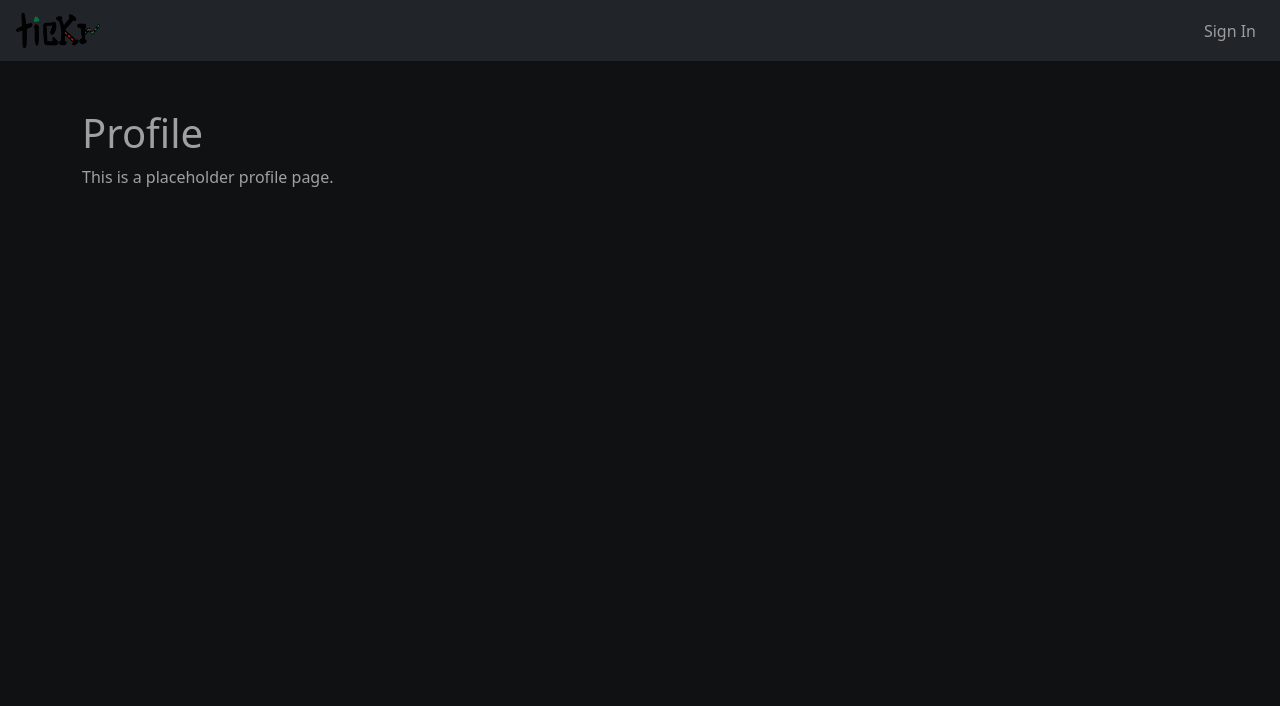
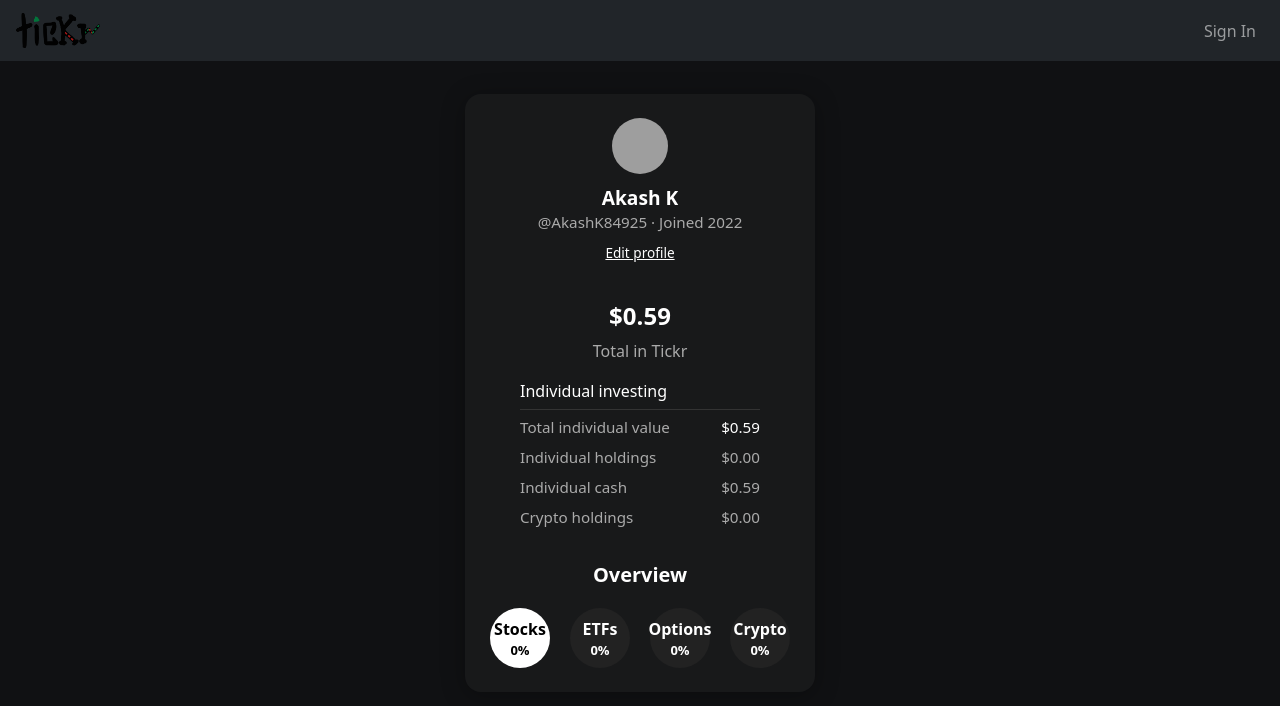
Before and after one commit to g1tvik/tickr, a React (Vite) app in the folder stockbuddy/: page /profile in a window 1280 px wide. Shown: the top 706 px of the page. Built offline with nearby package versions, Linux system fonts and the light colour scheme; no server answers; grey boxes are pictures that could not be loaded.

Commit message:
designed the profile page

```diff
--- /dev/null
+++ b/stockbuddy/src/pages/Profile.css
@@ -0,0 +1,150 @@
+.profile-page-center {
+  min-height: 80vh;
+  display: flex;
+  flex-direction: column;
+  align-items: center;
+  justify-content: center;
+  background: transparent;
+}
+
+.profile-card {
+  background: #18191a;
+  border-radius: 16px;
+  padding: 1.5rem 1rem;
+  box-shadow: 0 4px 24px rgba(0,0,0,0.3);
+  width: 100%;
+  max-width: 350px;
+  text-align: center;
+  color: #fff;
+}
+
+.profile-avatar {
+  width: 56px;
+  height: 56px;
+  border-radius: 50%;
+  margin-bottom: 12px;
+  object-fit: cover;
+  background: #222;
+}
+
+.profile-name {
+  color: #fff;
+  font-size: 1.2rem;
+  font-weight: 600;
+  margin-bottom: 0.15rem;
+}
+
+.profile-username {
+  color: #aaa;
+  margin-bottom: 6px;
+  font-size: 0.95rem;
+}
+
+.profile-edit {
+  color: #fff;
+  font-weight: 500;
+  text-decoration: underline;
+  font-size: 0.85rem;
+  margin-bottom: 1rem;
+  display: inline-block;
+}
+
+.profile-total-value {
+  font-size: 1.5rem;
+  color: #fff;
+  margin: 1.2rem 0 0.3rem;
+  font-weight: 700;
+}
+
+.profile-total-label {
+  color: #aaa;
+  margin-bottom: 1rem;
+  font-size: 1rem;
+}
+
+.profile-investing-section {
+  text-align: left;
+  margin: 0 auto 1.2rem;
+  max-width: 240px;
+}
+
+.profile-investing-title {
+  color: #fff;
+  font-weight: 500;
+  margin-bottom: 6px;
+  font-size: 1rem;
+}
+
+.profile-divider {
+  border-top: 1px solid #333;
+  margin-bottom: 6px;
+}
+
+.profile-investing-row {
+  display: flex;
+  justify-content: space-between;
+  color: #aaa;
+  font-size: 0.95rem;
+  margin-bottom: 7px;
+}
+
+.profile-investing-value {
+  color: #fff;
+}
+
+.profile-overview-section {
+  margin-top: 2rem;
+}
+
+.profile-overview-title {
+  color: #fff;
+  font-weight: 600;
+  margin-bottom: 18px;
+  font-size: 1.25rem;
+}
+
+.profile-overview-circles {
+  display: flex;
+  justify-content: center;
+  gap: 20px;
+}
+
+.profile-overview-circle {
+  background: #222;
+  color: #fff;
+  border-radius: 50%;
+  width: 60px;
+  height: 60px;
+  display: flex;
+  flex-direction: column;
+  align-items: center;
+  justify-content: center;
+  font-weight: 700;
+  font-size: 16px;
+  transition: background 0.2s, color 0.2s;
+}
+
+.profile-overview-circle-active {
+  background: #fff;
+  color: #000;
+}
+
+.profile-overview-value {
+  font-size: 13px;
+  font-weight: 600;
+}
+
+@media (max-width: 600px) {
+  .profile-card {
+    padding: 1rem 0.2rem;
+    max-width: 98vw;
+  }
+  .profile-overview-circles {
+    gap: 10px;
+  }
+  .profile-overview-circle {
+    width: 44px;
+    height: 44px;
+    font-size: 12px;
+  }
+}
--- a/stockbuddy/src/pages/Profile.jsx
+++ b/stockbuddy/src/pages/Profile.jsx
@@ -1,10 +1,65 @@
 import React from 'react';
+import './Profile.css';
+
+const mockUser = {
+  name: "Akash K",
+  username: "@AkashK84925",
+  joined: "2022",
+  avatar: "https://ui-avatars.com/api/?name=Akash+K&background=333&color=fff&size=128",
+  totalValue: "$0.59",
+  holdings: "$0.00",
+  cash: "$0.59",
+  crypto: "$0.00",
+  overview: [
+    { label: "Stocks", value: "0%" },
+    { label: "ETFs", value: "0%" },
+    { label: "Options", value: "0%" },
+    { label: "Crypto", value: "0%" }
+  ]
+};
 
 function Profile() {
   return (
-    <div className="container mt-5">
-      <h1>Profile</h1>
-      <p>This is a placeholder profile page.</p>
+    <div className="profile-page-center pt-4">
+      <div className="profile-card">
+        <img src={mockUser.avatar} alt="avatar" className="profile-avatar" />
+        <h2 className="profile-name">{mockUser.name}</h2>
+        <div className="profile-username">{mockUser.username} · Joined {mockUser.joined}</div>
+        <a href="#" className="profile-edit">Edit profile</a>
+        <div className="profile-total-value">{mockUser.totalValue}</div>
+        <div className="profile-total-label">Total in Tickr</div>
+        <div className="profile-investing-section">
+          <div className="profile-investing-title">Individual investing</div>
+          <div className="profile-divider"></div>
+          <div className="profile-investing-row">
+            <span>Total individual value</span>
+            <span className="profile-investing-value">{mockUser.totalValue}</span>
+          </div>
+          <div className="profile-investing-row">
+            <span>Individual holdings</span>
+            <span>{mockUser.holdings}</span>
+          </div>
+          <div className="profile-investing-row">
+            <span>Individual cash</span>
+            <span>{mockUser.cash}</span>
+          </div>
+          <div className="profile-investing-row">
+            <span>Crypto holdings</span>
+            <span>{mockUser.crypto}</span>
+          </div>
+        </div>
+        <div className="profile-overview-section">
+          <div className="profile-overview-title">Overview</div>
+          <div className="profile-overview-circles">
+            {mockUser.overview.map((item, idx) => (
+              <div key={idx} className={`profile-overview-circle${idx === 0 ? ' profile-overview-circle-active' : ''}`}>
+                <div>{item.label}</div>
+                <div className="profile-overview-value">{item.value}</div>
+              </div>
+            ))}
+          </div>
+        </div>
+      </div>
     </div>
   );
 }
```
